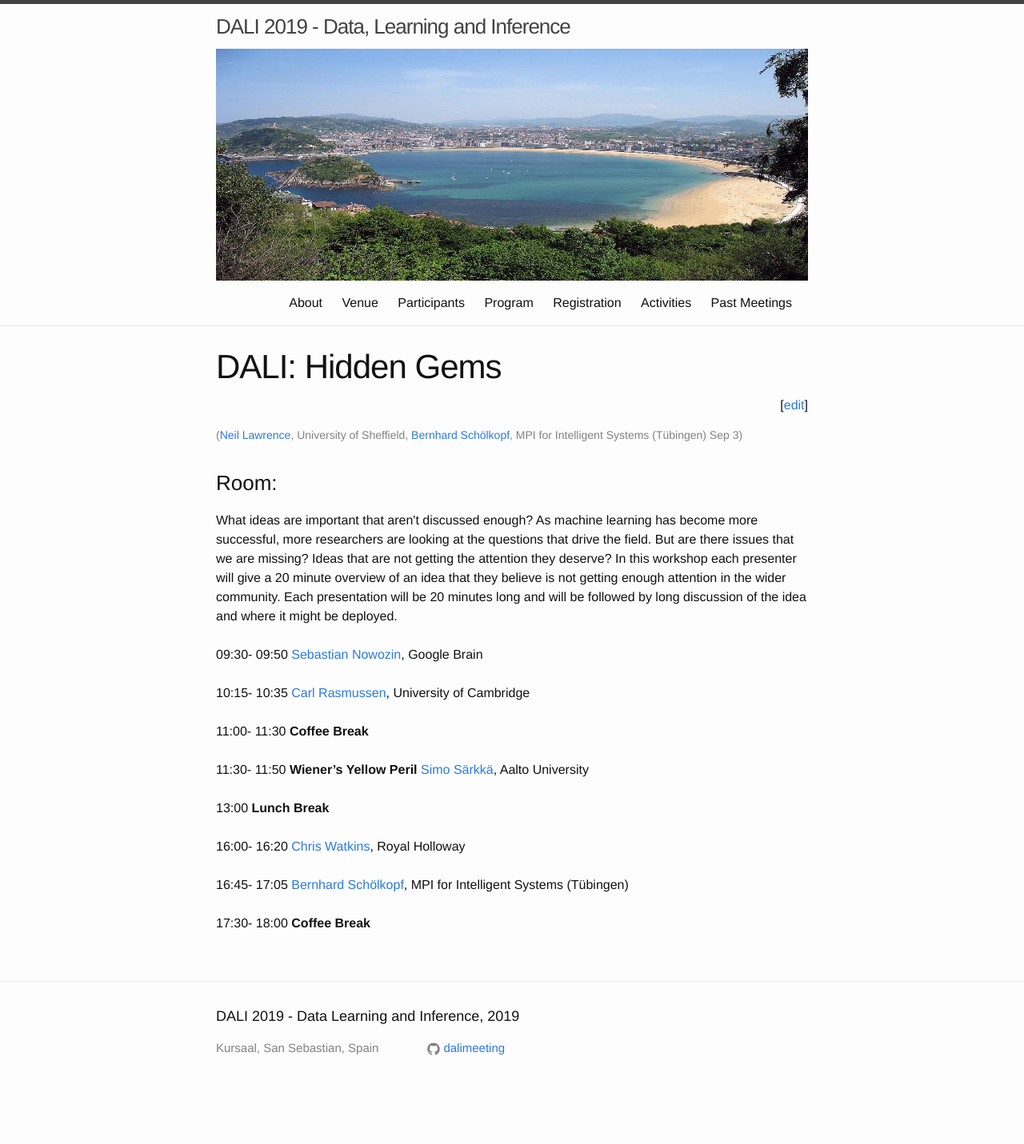
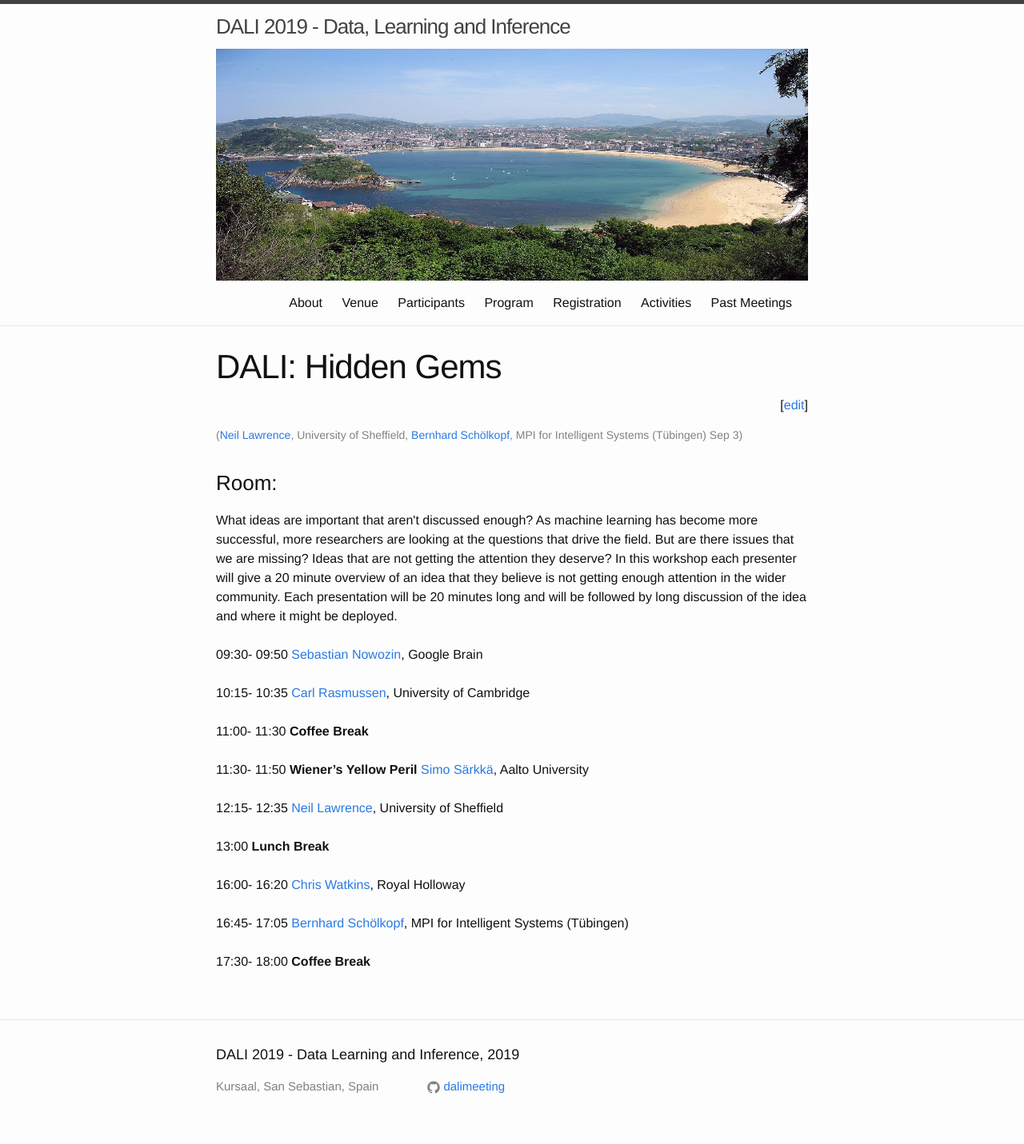
Before and after one commit to dalimeeting/dalimeeting.github.io, a Jekyll site: the page built from _posts/2019-09-03-workshop-03-04.md, in a window 1280 px wide. Shown: the whole page at 80% size. Built offline with Jekyll 4.4.1, drawn with Linux system fonts in a browser that asks for light colours; before the commit the page ends 1383 px from its top, so only the background shows below that.

Commit message:
Update 2019-09-03-workshop-03-04.md

```diff
--- a/_posts/2019-09-03-workshop-03-04.md
+++ b/_posts/2019-09-03-workshop-03-04.md
@@ -51,6 +51,15 @@ talks:
   abstract:
   start: "11:30"
   end: "11:50"
+- title: ""
+  author:
+  - given: Neil
+    family: Lawrence
+    url: http://inverseprobability.com/
+    institute: University of Sheffield
+  abstract:
+  start: "12:15"
+  end: "12:35"
 - title: "Lunch Break"
   start: "13:00"
 - title: ""
```
